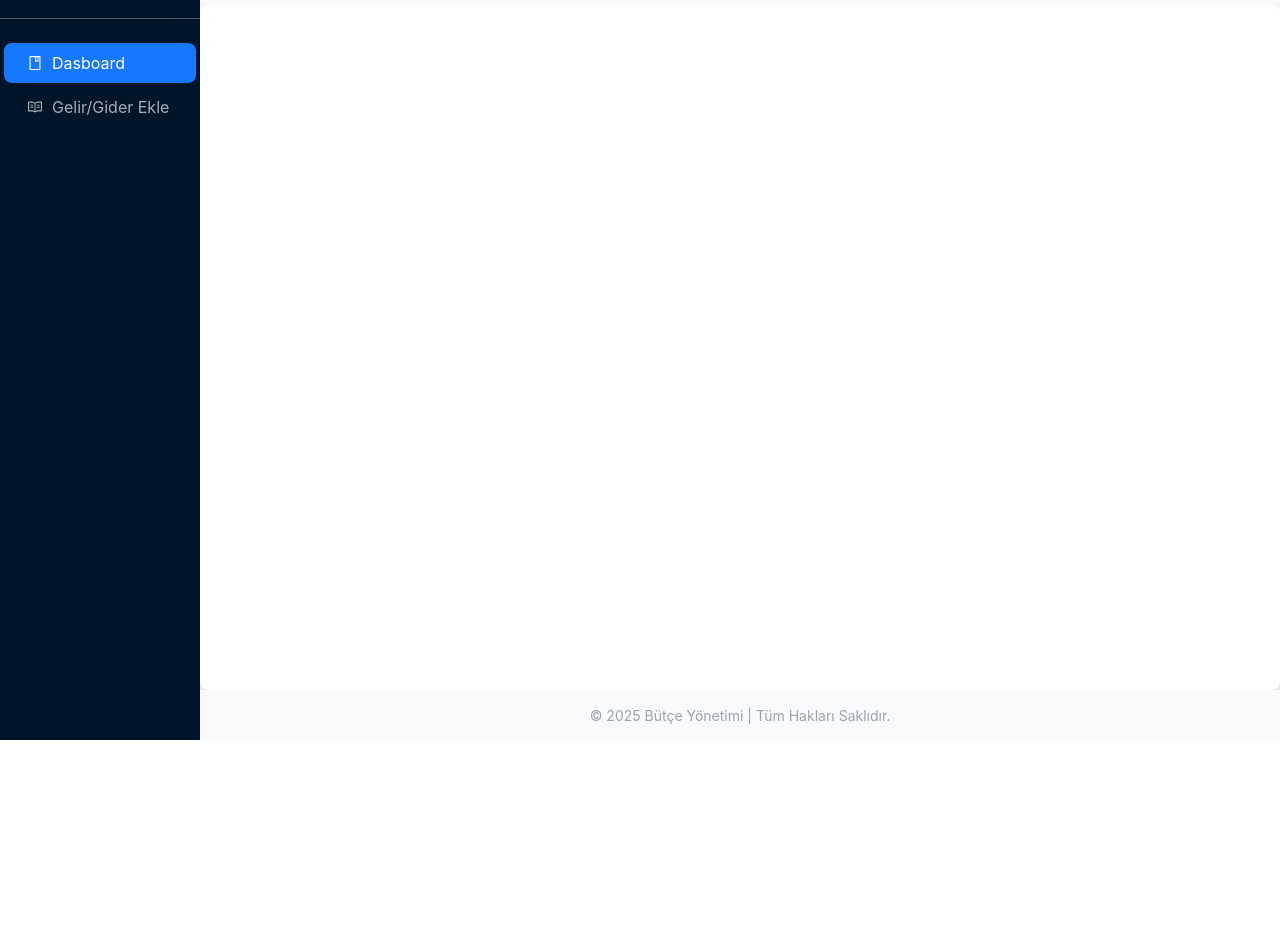
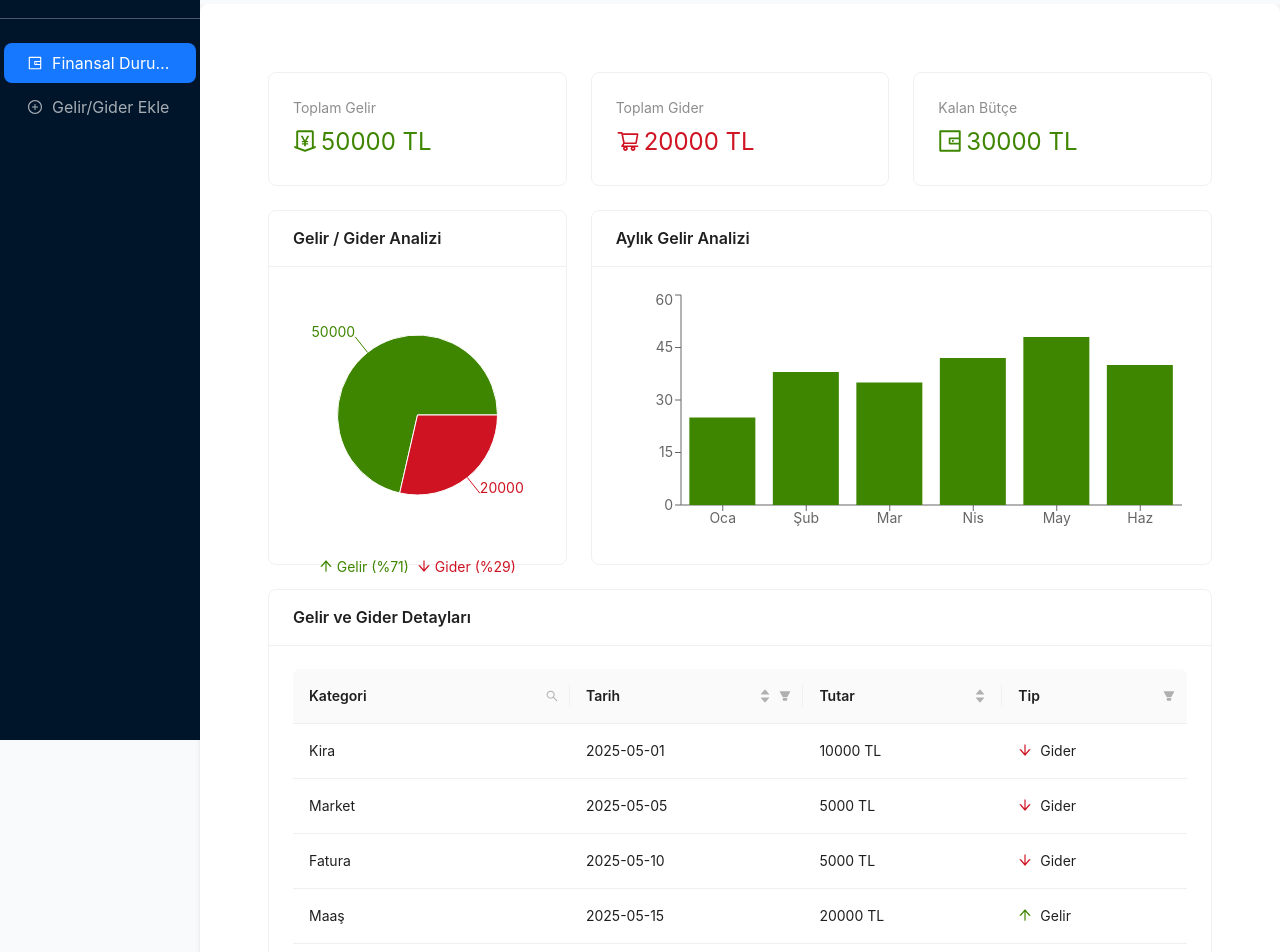
Before and after one commit to TunaBozlak/Butce_Yonetici, a React (Vite) app: page /main in a window 1280 px wide. Shown: the part 60-1012 px from the top of the page. Before the commit the page ends 800 px from the top, so only its background shows below. Built offline with nearby package versions, Linux system fonts and the light colour scheme.

Commit message:
dashboard yapıldı calendar kaldı

```diff
--- a/package.json
+++ b/package.json
@@ -14,9 +14,11 @@
     "@tailwindcss/vite": "^4.1.5",
     "antd": "^5.24.9",
     "antd-style": "^3.7.1",
+    "moment": "^2.30.1",
     "react": "^19.1.0",
     "react-dom": "^19.1.0",
-    "react-router-dom": "^7.5.3"
+    "react-router-dom": "^7.5.3",
+    "recharts": "^2.15.3"
   },
   "devDependencies": {
     "@eslint/js": "^9.25.0",
--- a/src/pages/DashboardPage.jsx
+++ b/src/pages/DashboardPage.jsx
@@ -1,5 +1,332 @@
 import React from "react";
+import {
+  Row,
+  Col,
+  Card,
+  Statistic,
+  Space,
+  Typography,
+  Input,
+  Table,
+  Button,
+  DatePicker,
+} from "antd";
+import {
+  ArrowUpOutlined,
+  ArrowDownOutlined,
+  MoneyCollectOutlined,
+  ShoppingCartOutlined,
+  WalletOutlined,
+  SearchOutlined,
+} from "@ant-design/icons";
+import {
+  ResponsiveContainer,
+  PieChart,
+  Pie,
+  Cell,
+  BarChart,
+  Bar,
+  XAxis,
+  YAxis,
+  Tooltip,
+} from "recharts";
+
+const { Title } = Typography;
+
+const COLORS = ["#3f8600", "#cf1322"];
+
+const gelirGiderVerisi = [
+  { name: "Gelir", value: 50000, type: "Gelir" },
+  { name: "Gider", value: 20000, type: "Gider" },
+];
+
+const gelirZamanCizelgesiVerisi = [
+  { ay: "Oca", gelir: 25 },
+  { ay: "Şub", gelir: 38 },
+  { ay: "Mar", gelir: 35 },
+  { ay: "Nis", gelir: 42 },
+  { ay: "May", gelir: 48 },
+  { ay: "Haz", gelir: 40 },
+];
+
+const birlesikListeVerisi = [
+  {
+    id: "1",
+    category: "Kira",
+    amount: 10000,
+    type: "Gider",
+    date: "2025-05-01",
+  },
+  {
+    id: "2",
+    category: "Market",
+    amount: 5000,
+    type: "Gider",
+    date: "2025-05-05",
+  },
+  {
+    id: "3",
+    category: "Fatura",
+    amount: 5000,
+    type: "Gider",
+    date: "2025-05-10",
+  },
+  {
+    id: "4",
+    category: "Maaş",
+    amount: 20000,
+    type: "Gelir",
+    date: "2025-05-15",
+  },
+  {
+    id: "5",
+    category: "Serbest Meslek",
+    amount: 15000,
+    type: "Gelir",
+    date: "2025-05-20",
+  },
+  {
+    id: "6",
+    category: "Yatırım",
+    amount: 15000,
+    type: "Gelir",
+    date: "2025-05-25",
+  },
+  {
+    id: "7",
+    category: "Hediye",
+    amount: 15000,
+    type: "Gelir",
+    date: "2025-05-30",
+  },
+  {
+    id: "8",
+    category: "Maaş",
+    amount: 15000,
+    type: "Gelir",
+    date: "2025-06-01",
+  },
+];
+const sutunlar = [
+  {
+    title: "Kategori",
+    dataIndex: "category",
+    key: "category",
+    filterDropdown: ({
+      setSelectedKeys,
+      selectedKeys,
+      confirm,
+      clearFilters,
+    }) => (
+      <div style={{ padding: 8 }}>
+        <Input
+          placeholder="Kategoriye göre ara"
+          value={selectedKeys[0]}
+          onChange={(e) =>
+            setSelectedKeys(e.target.value ? [e.target.value] : [])
+          }
+          onPressEnter={confirm}
+          style={{ marginBottom: 8, display: "block" }}
+        />
+        <Space>
+          <Button
+            type="primary"
+            onClick={confirm}
+            icon={<SearchOutlined />}
+            size="small"
+            style={{ width: 90 }}
+          >
+            Ara
+          </Button>
+          <Button onClick={clearFilters} size="small" style={{ width: 90 }}>
+            Temizle
+          </Button>
+        </Space>
+      </div>
+    ),
+    onFilter: (value, record) =>
+      record.category.toLowerCase().includes(value.toLowerCase()),
+    filterIcon: (filtered) => (
+      <SearchOutlined style={{ color: filtered ? "#1890ff" : undefined }} />
+    ),
+  },
+  {
+    title: "Tarih",
+    dataIndex: "date",
+    key: "date",
+    sorter: (a, b) => new Date(a.date) - new Date(b.date),
+    sortDirections: ["ascend", "descend"],
+    filterDropdown: ({
+      setSelectedKeys,
+      selectedKeys,
+      confirm,
+      clearFilters,
+    }) => (
+      <div style={{ padding: 8 }}>
+        <DatePicker
+          onChange={(date, dateString) =>
+            setSelectedKeys(dateString ? [dateString] : [])
+          }
+          style={{ marginBottom: 8, display: "block" }}
+        />
+        <Space>
+          <Button
+            type="primary"
+            onClick={confirm}
+            icon={<SearchOutlined />}
+            size="small"
+            style={{ width: 90 }}
+          >
+            Filtrele
+          </Button>
+          <Button onClick={clearFilters} size="small" style={{ width: 90 }}>
+            Temizle
+          </Button>
+        </Space>
+      </div>
+    ),
+    onFilter: (value, record) => record.date.startsWith(value),
+  },
+  {
+    title: "Tutar",
+    dataIndex: "amount",
+    key: "amount",
+    render: (amount) => `${amount} TL`,
+    sorter: (a, b) => a.amount - b.amount,
+  },
+  {
+    title: "Tip",
+    dataIndex: "type",
+    key: "type",
+    render: (type) => (
+      <Space>
+        {type === "Gelir" ? (
+          <ArrowUpOutlined style={{ color: COLORS[0] }} />
+        ) : (
+          <ArrowDownOutlined style={{ color: COLORS[1] }} />
+        )}
+        {type}
+      </Space>
+    ),
+    filters: [
+      {
+        text: "Gelir",
+        value: "Gelir",
+      },
+      {
+        text: "Gider",
+        value: "Gider",
+      },
+    ],
+    onFilter: (value, record) => record.type === value,
+  },
+];
+
 const DashboardPage = () => {
-  return <div></div>;
+  const toplamGelir = gelirGiderVerisi[0].value;
+  const toplamGider = gelirGiderVerisi[1].value;
+  const kalanBakiye = toplamGelir - toplamGider;
+  const gelirYuzdesi = (toplamGelir / (toplamGelir + toplamGider)) * 100;
+  const giderYuzdesi = (toplamGider / (toplamGelir + toplamGider)) * 100;
+
+  return (
+    <div style={{ padding: 24 }}>
+      <Row gutter={24}>
+        <Col xs={24} sm={12} md={8}>
+          <Card>
+            <Statistic
+              title="Toplam Gelir"
+              value={`${toplamGelir} TL`}
+              precision={2}
+              valueStyle={{ color: "#3f8600" }}
+              prefix={<MoneyCollectOutlined />}
+            />
+          </Card>
+        </Col>
+        <Col xs={24} sm={12} md={8}>
+          <Card>
+            <Statistic
+              title="Toplam Gider"
+              value={`${toplamGider} TL`}
+              precision={2}
+              valueStyle={{ color: "#cf1322" }}
+              prefix={<ShoppingCartOutlined />}
+            />
+          </Card>
+        </Col>
+        <Col xs={24} sm={12} md={8}>
+          <Card>
+            <Statistic
+              title="Kalan Bütçe"
+              value={`${kalanBakiye} TL`}
+              precision={2}
+              valueStyle={{ color: kalanBakiye >= 0 ? "#3f8600" : "#cf1322" }}
+              prefix={<WalletOutlined />}
+            />
+          </Card>
+        </Col>
+      </Row>
+
+      <Row gutter={24} style={{ marginTop: 24 }}>
+        <Col xs={24} sm={12} md={12} lg={8}>
+          <Card title="Gelir / Gider Analizi">
+            <ResponsiveContainer height={250}>
+              <PieChart>
+                <Pie
+                  data={gelirGiderVerisi}
+                  cx="50%"
+                  cy="50%"
+                  outerRadius={80}
+                  fill="#8884d8"
+                  dataKey="value"
+                  nameKey="name"
+                  label
+                >
+                  {gelirGiderVerisi.map((entry, index) => (
+                    <Cell
+                      key={`cell-${index}`}
+                      fill={COLORS[index % COLORS.length]}
+                    />
+                  ))}
+                </Pie>
+                <Tooltip formatter={(value) => `${value} TL`} />
+              </PieChart>
+              <div style={{ textAlign: "center", marginTop: 16 }}>
+                <Space>
+                  <span style={{ color: COLORS[0] }}>
+                    <ArrowUpOutlined /> Gelir (%{gelirYuzdesi.toFixed(0)})
+                  </span>
+                  <span style={{ color: COLORS[1] }}>
+                    <ArrowDownOutlined /> Gider (%{giderYuzdesi.toFixed(0)})
+                  </span>
+                </Space>
+              </div>
+            </ResponsiveContainer>
+          </Card>
+        </Col>
+        <Col xs={24} sm={24} md={24} lg={16}>
+          <Card title="Aylık Gelir Analizi">
+            <ResponsiveContainer height={250}>
+              <BarChart data={gelirZamanCizelgesiVerisi}>
+                <XAxis dataKey="ay" />
+                <YAxis />
+                <Tooltip formatter={(value) => `${value * 1000} TL`} />
+                <Bar dataKey="gelir" fill={COLORS[0]} name="Gelir" />
+              </BarChart>
+            </ResponsiveContainer>
+          </Card>
+        </Col>
+      </Row>
+
+      <Row gutter={24} style={{ marginTop: 24 }}>
+        <Col span={24}>
+          <Card title="Gelir ve Gider Detayları">
+            <Table dataSource={birlesikListeVerisi} columns={sutunlar} />
+          </Card>
+        </Col>
+      </Row>
+    </div>
+  );
 };
+
 export default DashboardPage;
--- a/src/pages/MainPage.jsx
+++ b/src/pages/MainPage.jsx
@@ -12,8 +12,8 @@ import {
 } from "antd";
 import {
   UserOutlined,
-  ReadOutlined,
-  BookOutlined,
+  PlusCircleOutlined,
+  WalletOutlined,
   SettingOutlined,
   LogoutOutlined,
 } from "@ant-design/icons";
@@ -28,12 +28,12 @@ const { Header, Content, Footer, Sider } = Layout;
 const menuItems = [
   {
     key: "1",
-    icon: <BookOutlined />,
-    label: "Dasboard",
+    icon: <WalletOutlined />,
+    label: "Finansal Durum Panosu",
   },
   {
     key: "2",
-    icon: <ReadOutlined />,
+    icon: <PlusCircleOutlined />,
     label: "Gelir/Gider Ekle",
   },
 ];
@@ -63,11 +63,11 @@ const MainPage = () => {
   const renderContent = useMemo(() => {
     switch (selectedKey) {
       case "1":
-        return { title: "Dashboard", component: <DashboardPage /> };
+        return { title: "Finansal Durum Panosu", component: <DashboardPage /> };
       case "2":
         return { title: "Gelir/Gider Ekle", component: <IncomeExpensePage /> };
       default:
-        return { title: "Dashborad", component: <DashboardPage /> };
+        return { title: "Finansal Durum Panosu", component: <DashboardPage /> };
     }
   }, [selectedKey]);
   const { title, component } = renderContent;
```
Also changed, not shown: src/pages/CalendarPage.jsx (added), 1 other file (tests, documents, lock files or other folders).
